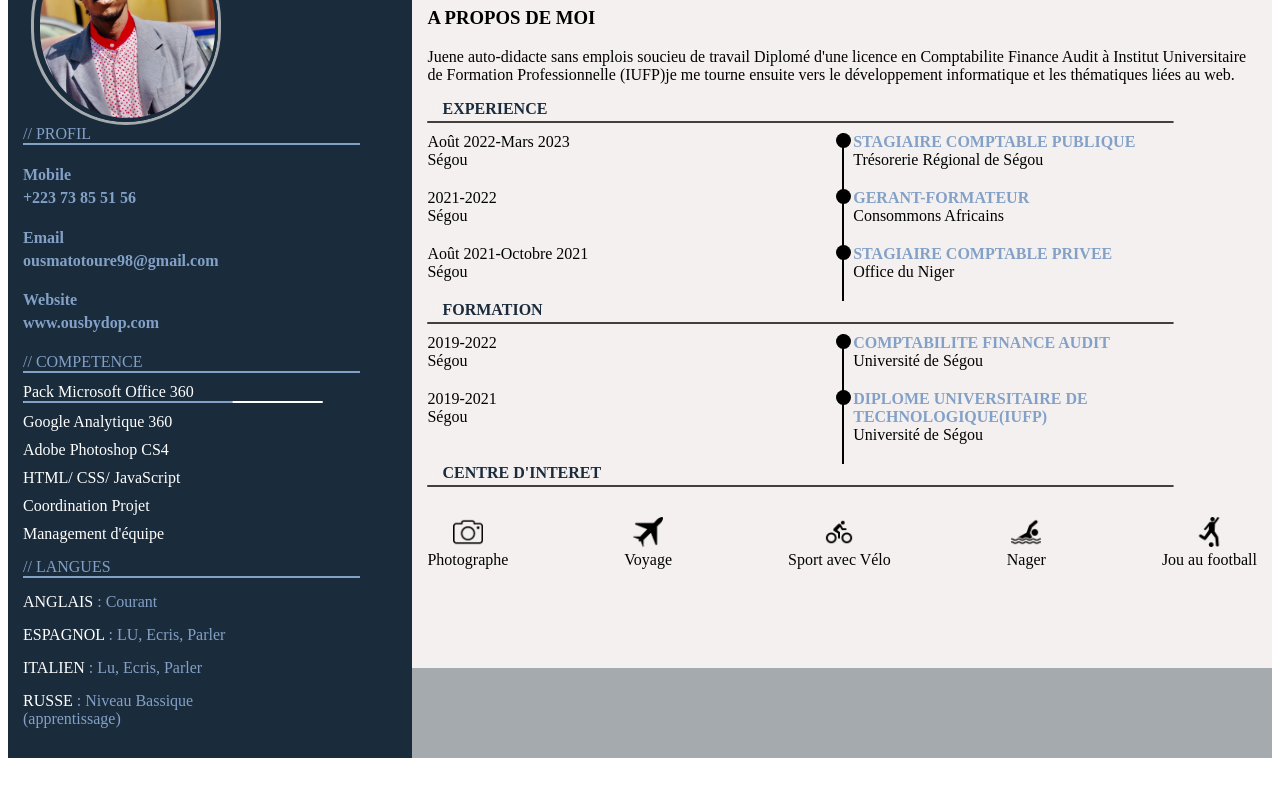
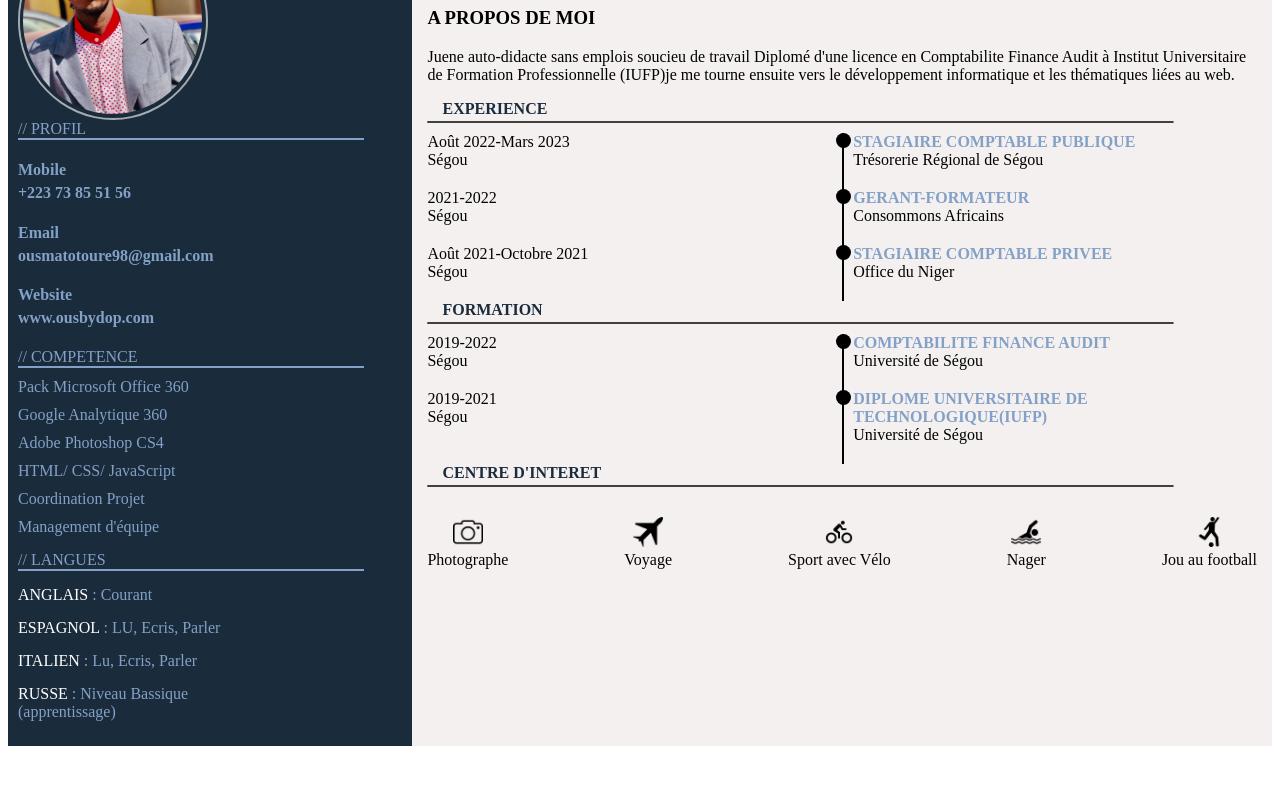
Before and after one commit to Ousmato/Projet_CV, a plain HTML site: page index.html in a window 1280 px wide. Shown: the part 225-1015 px from the top of the page. Drawn offline with Linux system fonts and the light colour scheme.

Commit message:
Update myfyle.css

```diff
--- a/myfyle.css
+++ b/myfyle.css
@@ -22,26 +22,23 @@
 .gauche{
 background-color: var(--bleu-f);
 width: 32%;
-height: 100%;
-padding: 15px;
+max-height: 100%;
+padding: 10px;
 }
 /*la partie droite*/
 .droite{
 padding: 15px;
 background-color: #f5f0f0;
 width: 68%;
-height: 100%;
+max-height: 100%;
 
 }
 /* ajouté l'image du cv */
 section img{
-    margin-left: 1px ;
     width: 185px;
     height: 194px;
-    border: 5px solid var(--bleu-f);
-    border-radius: 160px;
-    /* background-clip: padding-box var(--blanc-sale); */
-
+    border: 3px solid var(--bleu-f);
+    border-radius: 50%;
 
 }
 /* la mises en forme du cercle de l'image */
@@ -49,9 +46,9 @@ section img{
     overflow: hidden;
     width: 190px;
     height: 199px;
-    border: 3px solid var(--blanc-sale);
-    border-radius: 100px;
-    margin-left: 8px;
+    border: 2px solid var(--blanc-sale);
+    border-radius: 50%;
+
 }
 /* l'ecriture du Niveau1 profil */
 .Niveau1{
@@ -87,25 +84,25 @@ section img{
     color: var(--bleu-sale);
 }
 /* trait sous competence */
-.trait{
+#trait{
     border: 1px solid var(--bleu-sale);
-    border-color: var(--bleu-sale);
+    border-color: var(--blanc-sale);
     width: 90%;
    }
    /* ecriture Pack Microsoft Office 360 et les autres */
    .PCM-360{
 margin-top: 10px;
-color: var(--blanc-c);
+color: var(--bleu-sale);
    }
    /* leurs trait d'efficacité */
-.efficaciter1{
+.efficaciter{
     margin-top: 0px;
     width: 80%;
     border: 0px solid var(--blanc-c);
     border-radius: 3px;
     background: var(--blanc-c);
 }
-.progression1{
+.progression{
     width: 70%;
     background-color: var(--bleu-sale);
     border-radius: 3px;
@@ -149,9 +146,6 @@ h3{
     margin-bottom: 10px;
 }
 /* slash */
-#dsd{
-
-}
 .Nom{
     display: flex;
     justify-content: flex-start;
```
